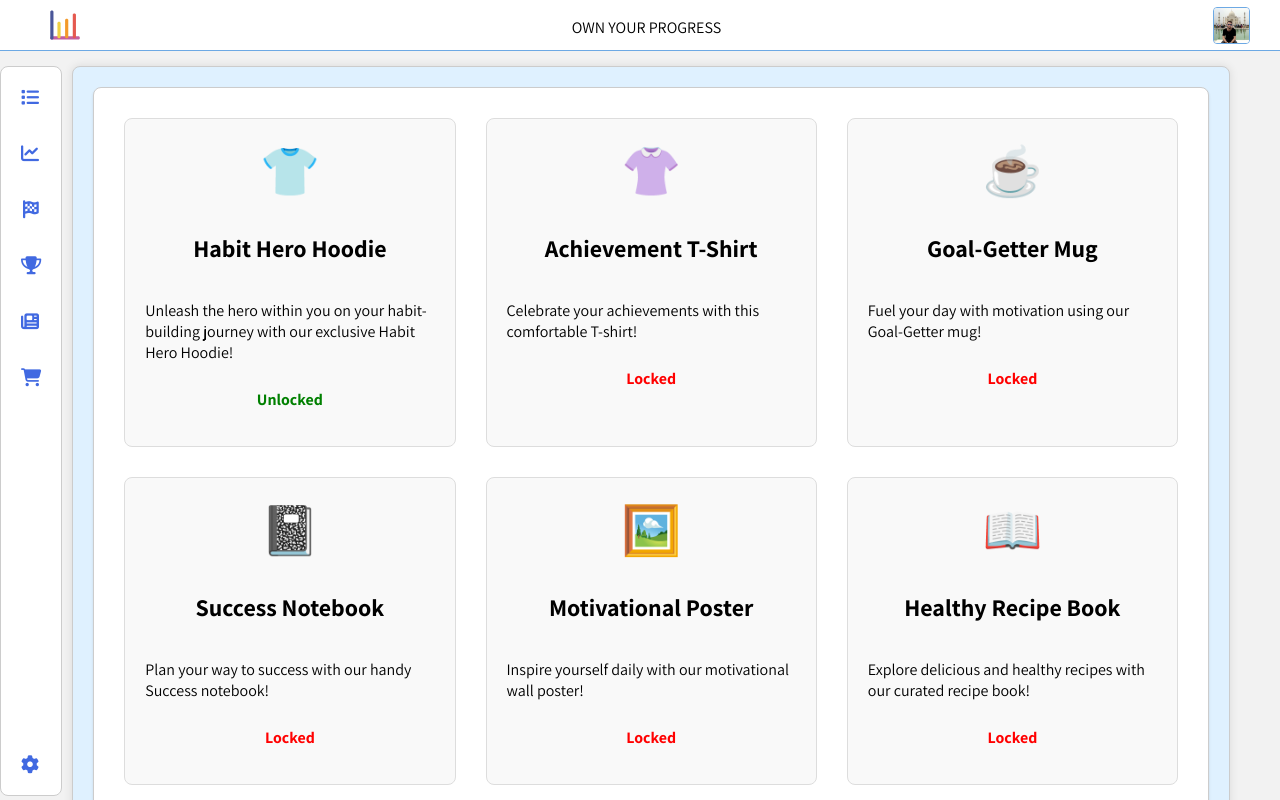
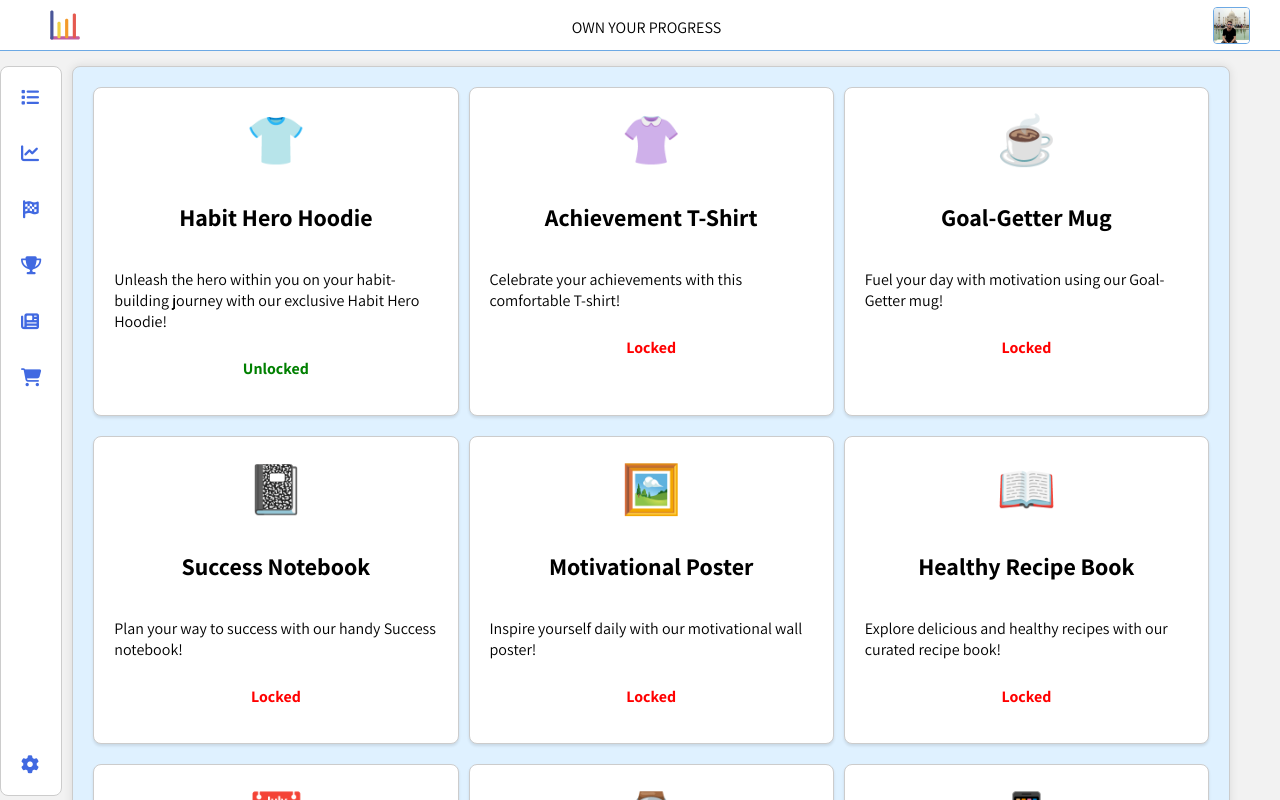
Before and after one commit to joseph-johnson27001/habits_tracker, a Vue app: page /#/store in a window 1280 px wide. Shown: the top 800 px of the page. Built offline with nearby package versions, Linux system fonts and the light colour scheme.

Commit message:
Card styles for store page

```diff
--- a/src/components/StorePage/StoreCard.vue
+++ b/src/components/StorePage/StoreCard.vue
@@ -187,13 +187,14 @@ export default {
 
 .store-item {
   padding: 20px;
-  margin: 10px;
-  background-color: #f9f9f9;
-  border: 1px solid #ddd;
   border-radius: 8px;
   display: flex;
   flex-direction: column;
   align-items: center;
+  background-color: white;
+  border: 1px solid #ccc;
+  margin-bottom: 10px;
+  box-shadow: 0 2px 3px rgba(0, 0, 0, 0.1);
   cursor: pointer;
   transition: background-color 0.3s, transform 0.2s;
 }
--- a/src/views/StorePage.vue
+++ b/src/views/StorePage.vue
@@ -1,5 +1,5 @@
 <template>
-  <StoreCard class="card" />
+  <StoreCard />
 </template>
 
 <script>
```
